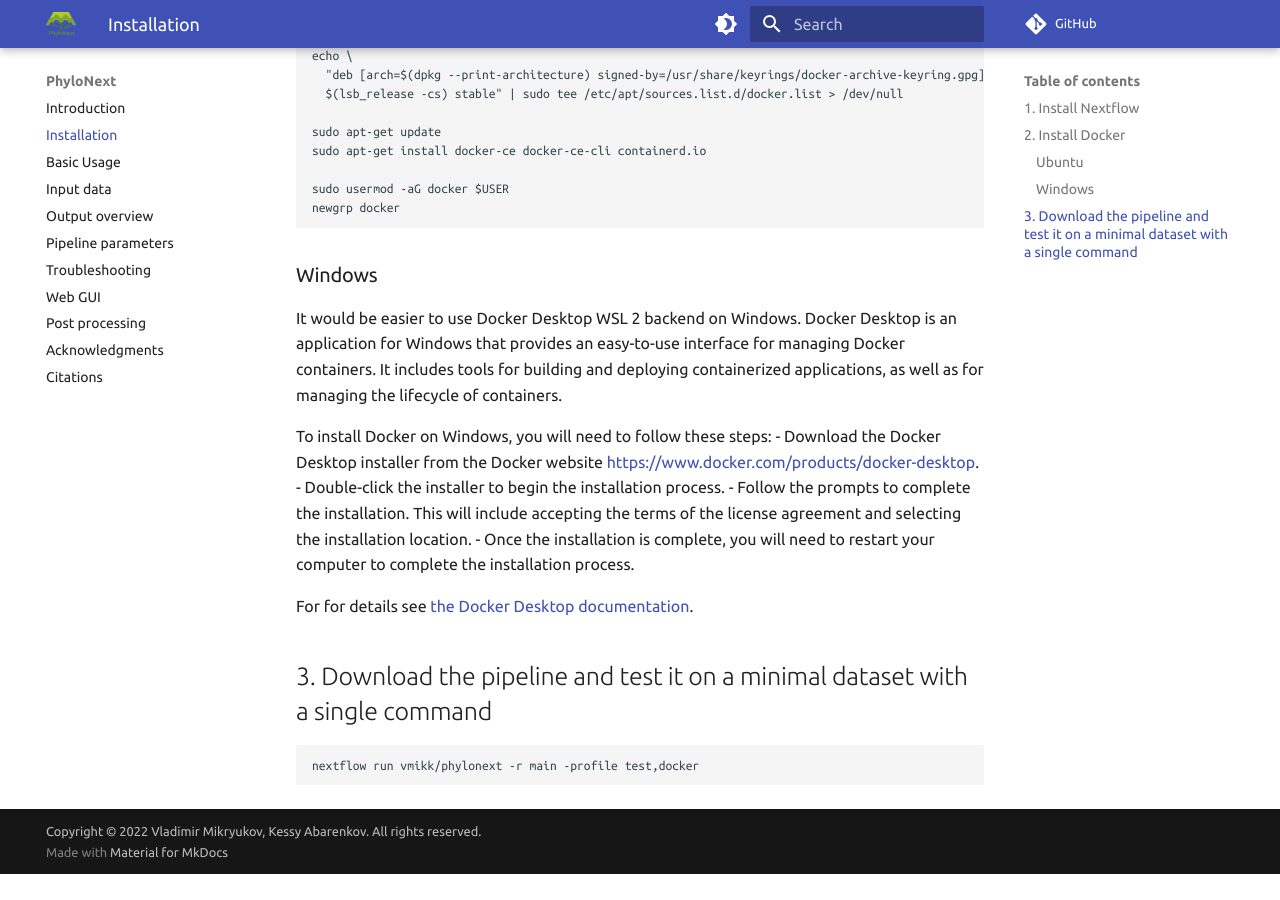
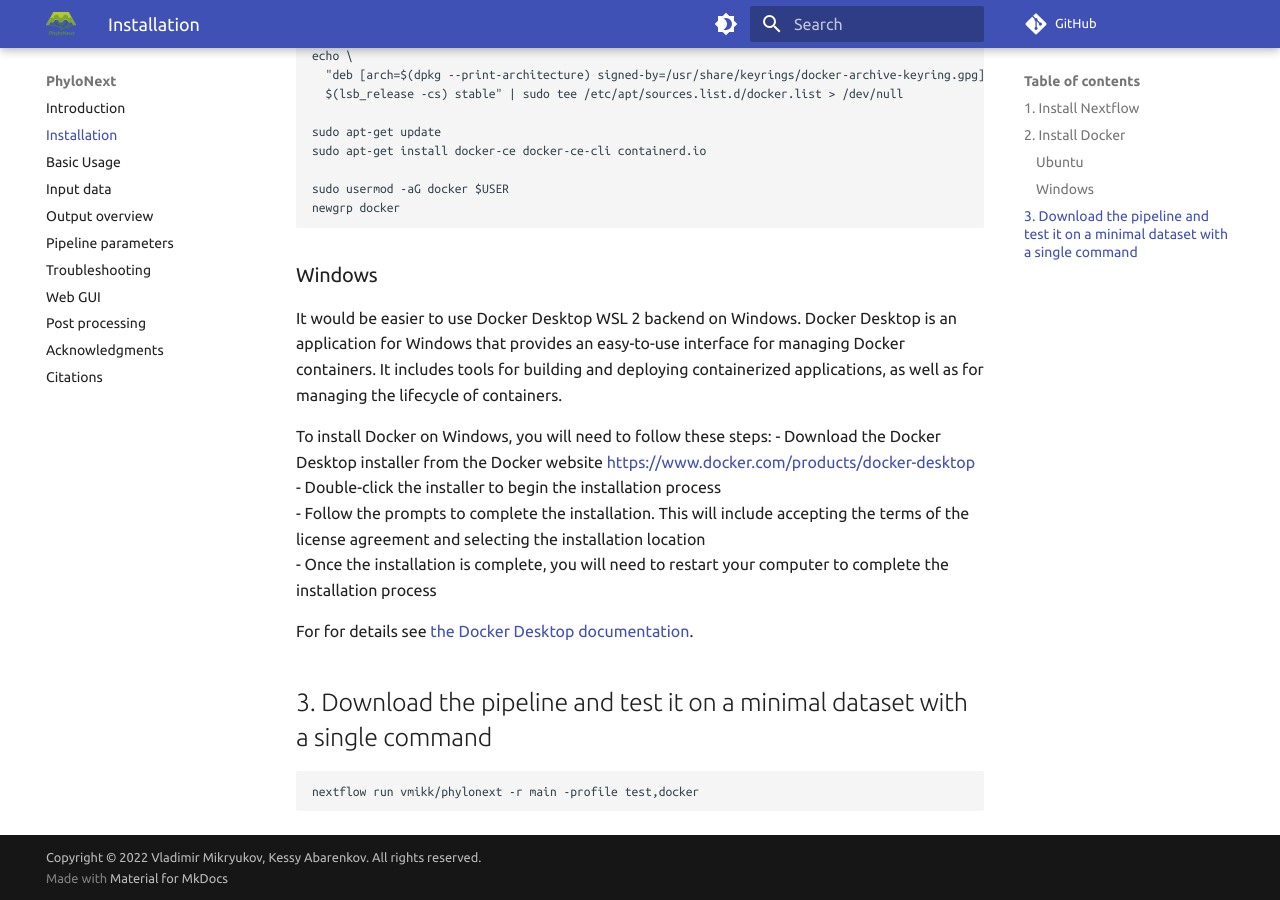
Before and after one commit to vmikk/phylonext_manual, an MkDocs documentation site: the page built from docs/installation.md, in a window 1280 px wide and 900 px high, scrolled down 1298 px. Built offline with MkDocs 1.6.1 and Material for MkDocs 9.7.7, drawn with Linux system fonts in a browser that asks for light colours; comment, search, counter and statistics services are not loaded; before the commit the page ends 2172 px from its top, so only the background shows below that.

Commit message:
fix list

```diff
--- a/docs/installation.md
+++ b/docs/installation.md
@@ -74,10 +74,10 @@ Docker Desktop is an application for Windows that provides an easy-to-use interf
 It includes tools for building and deploying containerized applications, as well as for managing the lifecycle of containers.
 
 To install Docker on Windows, you will need to follow these steps:
-- Download the Docker Desktop installer from the Docker website [https://www.docker.com/products/docker-desktop](https://www.docker.com/products/docker-desktop).
-- Double-click the installer to begin the installation process.
-- Follow the prompts to complete the installation. This will include accepting the terms of the license agreement and selecting the installation location.
-- Once the installation is complete, you will need to restart your computer to complete the installation process.
+- Download the Docker Desktop installer from the Docker website [https://www.docker.com/products/docker-desktop](https://www.docker.com/products/docker-desktop)
+- Double-click the installer to begin the installation process
+- Follow the prompts to complete the installation. This will include accepting the terms of the license agreement and selecting the installation location
+- Once the installation is complete, you will need to restart your computer to complete the installation process
 
 For for details see [the Docker Desktop documentation](https://docs.docker.com/desktop/windows/wsl/).
 
```
